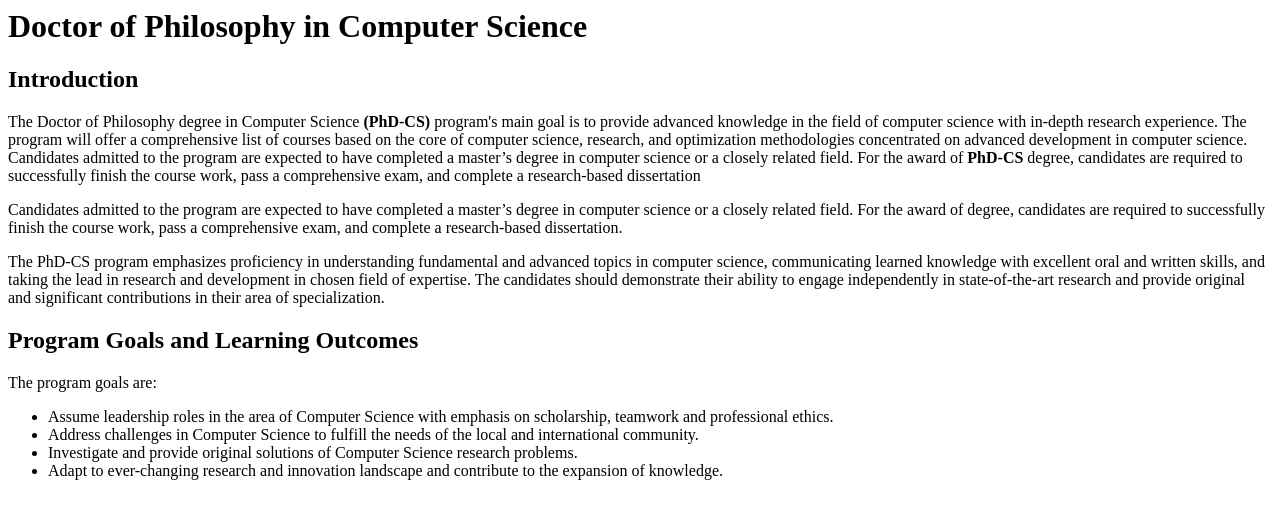
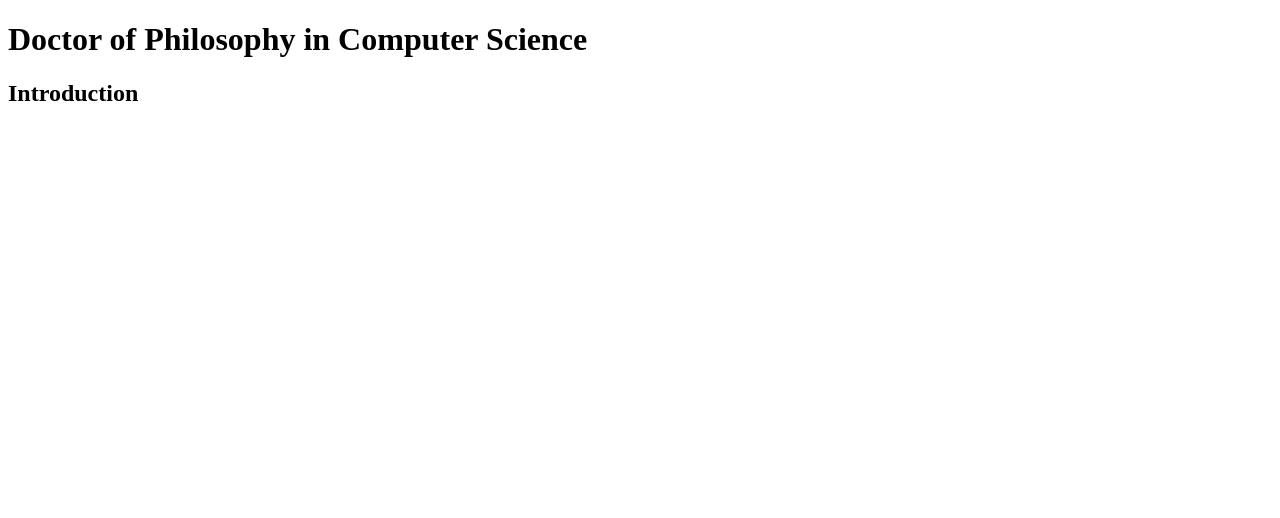
Before and after one commit to ALK03/ALK03.GITHUB.IO, a plain HTML site: page index.html in a window 1280 px wide. Drawn offline with Linux system fonts and the light colour scheme.

Commit message:
Update index.html

```diff
--- a/index.html
+++ b/index.html
@@ -1,46 +1,17 @@
+<!DOCTYPE html >
+
+<html>
+
 <head>
+<meta charset="utf-8">
 <title>index</title>
 </head>
+<body><head>
+<title>index</title>
+</head>
+  <body>
 <H1> Doctor of Philosophy in Computer Science</H1>
 <H2>
 Introduction
-
-</H2>
-<P>
-The Doctor of Philosophy degree in Computer Science <STRONG>(PhD-CS)</STRONG>  program's main goal is to provide
-advanced knowledge in the field of computer science with in-depth research experience. The program
-will offer a comprehensive list of courses based on the core of computer science, research, and
-optimization methodologies concentrated on advanced development in computer science.
-Candidates admitted to the program are expected to have completed a master’s degree in computer
-science or a closely related field. For the award of <STRONG>PhD-CS </STRONG> degree, candidates are required to
-successfully finish the course work, pass a comprehensive exam, and complete a research-based
-dissertation
-</P>
-<P>
-Candidates admitted to the program are expected to have completed a master’s degree in computer
-science or a closely related field. For the award of degree, candidates are required to
-successfully finish the course work, pass a comprehensive exam, and complete a research-based
-dissertation.
-</P>
-<P>
-The PhD-CS program emphasizes proficiency in understanding fundamental and advanced topics in
-computer science, communicating learned knowledge with excellent oral and written skills, and taking
-the lead in research and development in chosen field of expertise. The candidates should demonstrate
-their ability to engage independently in state-of-the-art research and provide original and significant
-contributions in their area of specialization.
-</P>
-<H2>
-Program Goals and Learning Outcomes
-</H2>
-<P>
-The program goals are:
-</P>
-<ul>
-<li>Assume leadership roles in the area of Computer Science with emphasis on scholarship, teamwork and
-professional ethics.</li>
-<li>Address challenges in Computer Science to fulfill the needs of the local and international community.</li>
-<li>Investigate and provide original solutions of Computer Science research problems.</li>
-<li>
-  Adapt to ever-changing research and innovation landscape and contribute to the expansion of
-knowledge.
-</li></ul>
+  </body>
+</html>
```
